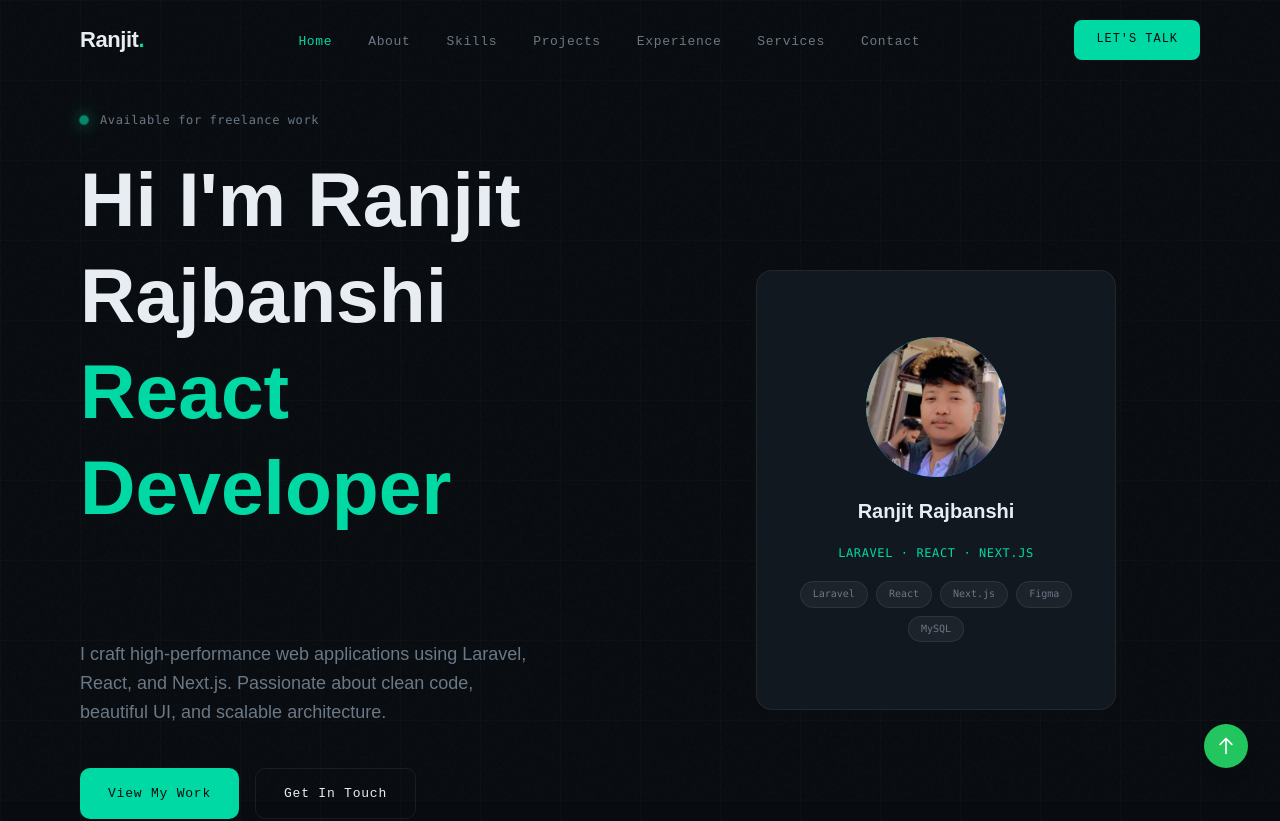
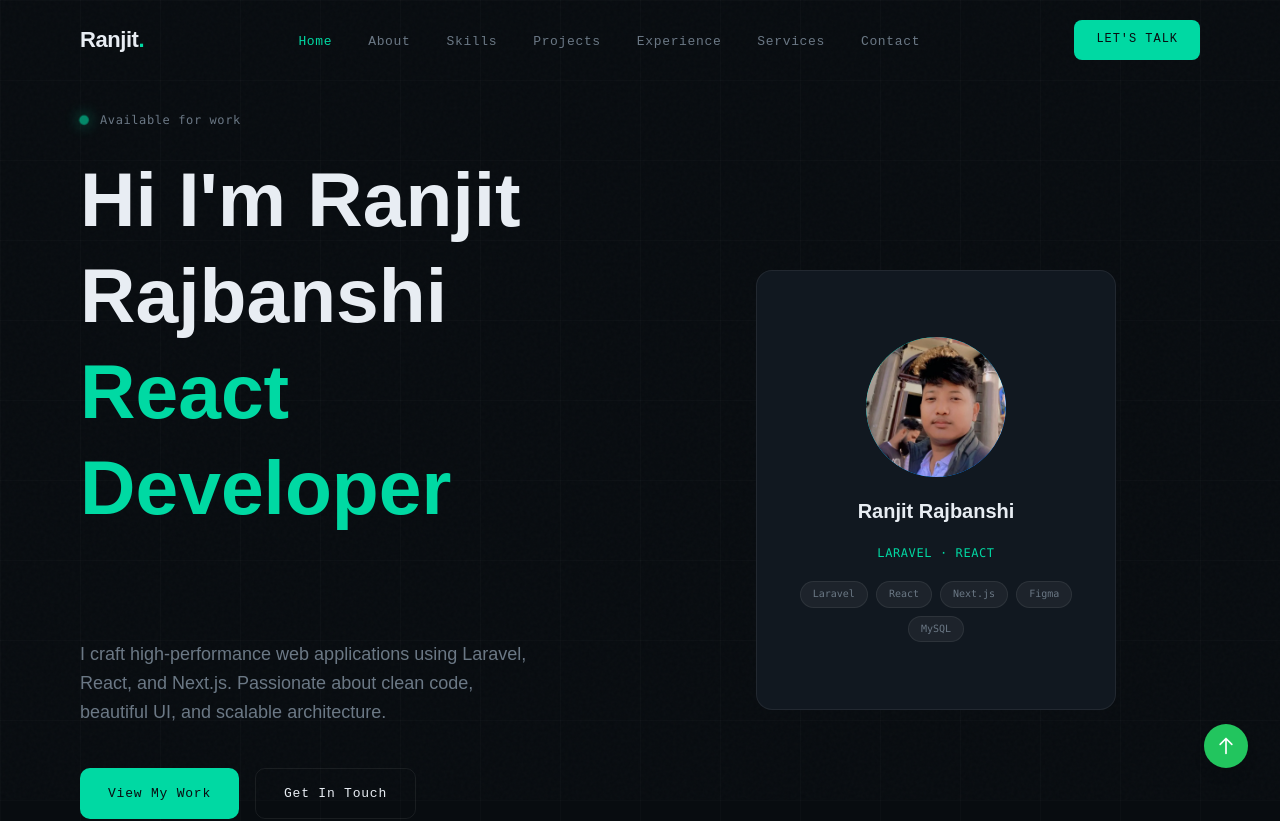
Before and after one commit to Rannjit158/portfolio, a React (Vite) app: page / in a window 1280 px wide. Shown: the top 821 px of the page. Built offline with nearby package versions, Linux system fonts and the light colour scheme.

Commit message:
update the json

```diff
--- a/src/data/portfolioData.js
+++ b/src/data/portfolioData.js
@@ -14,8 +14,8 @@ export const personalInfo = {
   heroImage: "/image/ranjit.webp",
   initials: "RR",
   logo: "Ranjit",
-  role: "Laravel · React · Next.js",
-  tagline: "Available for freelance work",
+  role: "Laravel · React ",
+  tagline: "Available for work",
   description:
     "I craft high-performance web applications using Laravel, React, and Next.js. Passionate about clean code, beautiful UI, and scalable architecture.",
   aboutDesc1:
@@ -57,7 +57,6 @@ export const typedPhrases = [
   "Laravel Developer",
   "React Developer",
   "Full-Stack Dev",
-  "UI/UX Enthusiast",
 ];
 
 export const navLinks = [
```
